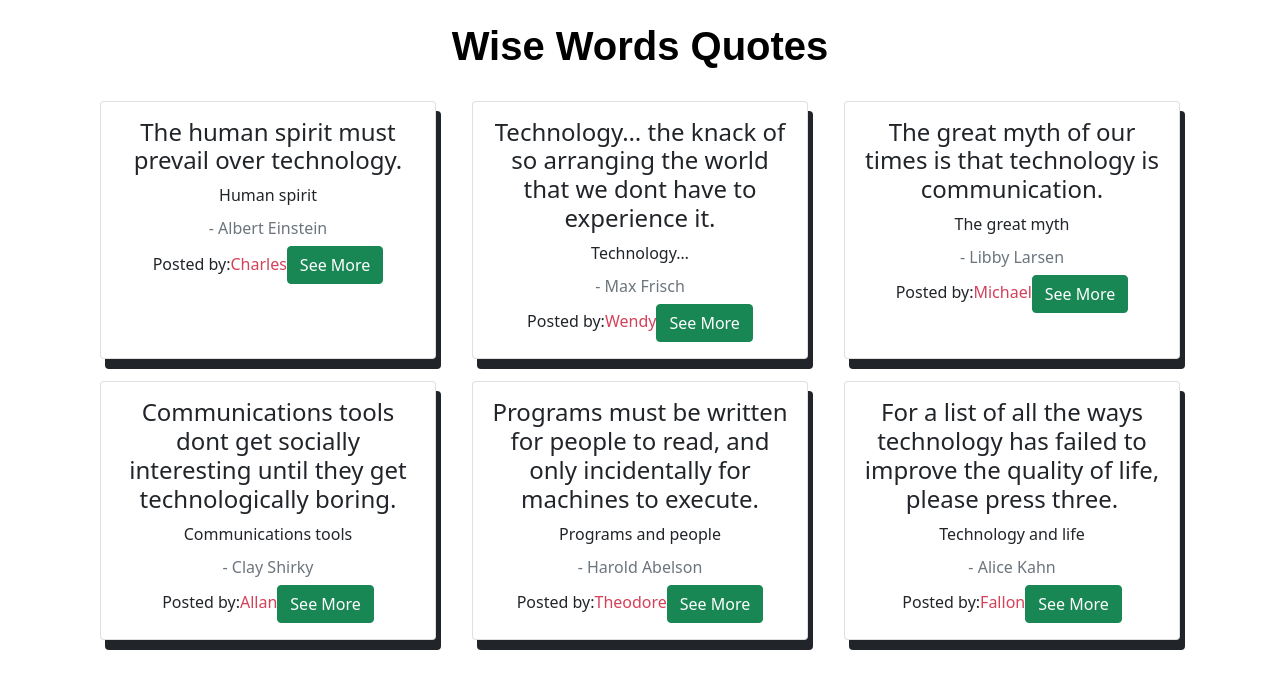
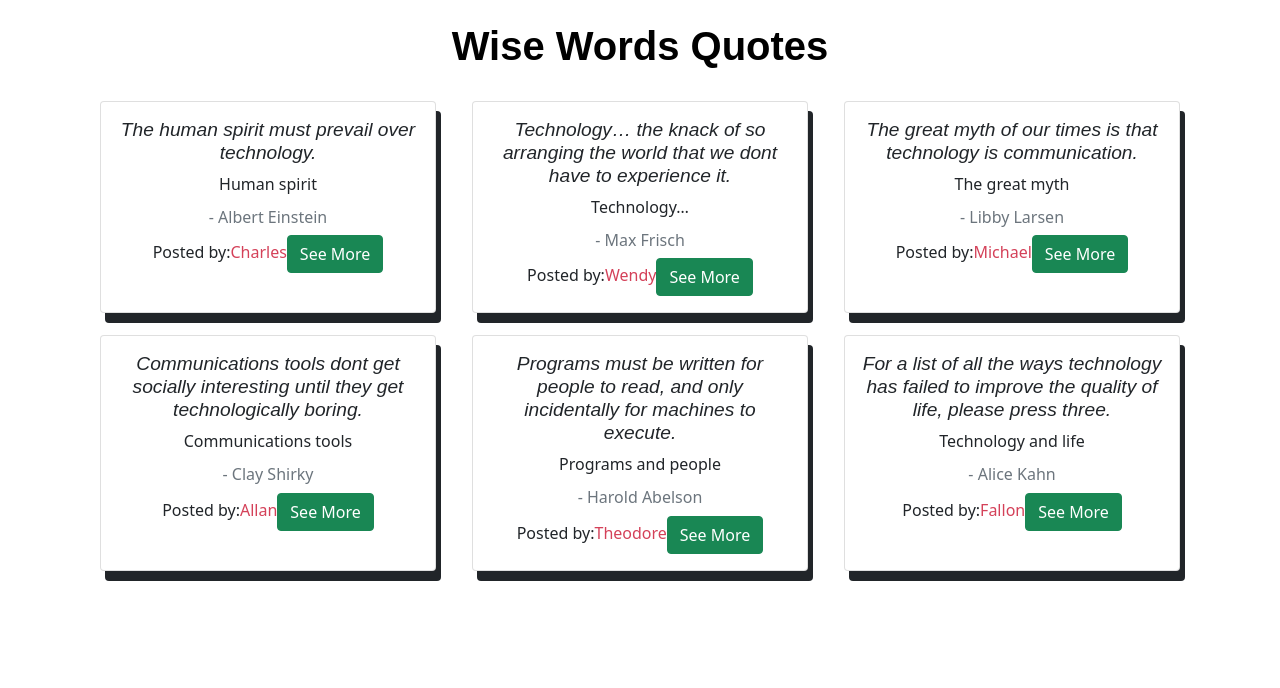
Before and after one commit to joey57/Quotes, an Angular app: page / in a window 1280 px wide. Shown: the top 688 px of the page. Built offline with nearby package versions, Linux system fonts and the light colour scheme.

Commit message:
edit css

```diff
--- a/src/app/quote/quote.component.css
+++ b/src/app/quote/quote.component.css
@@ -22,3 +22,8 @@ h1{
   background-color: white;
   box-shadow: 5px 10px;
 }
+.card-title{
+  font-size: larger;
+  font-family: Arial, Helvetica, sans-serif;
+  font-style: italic;
+}
```
